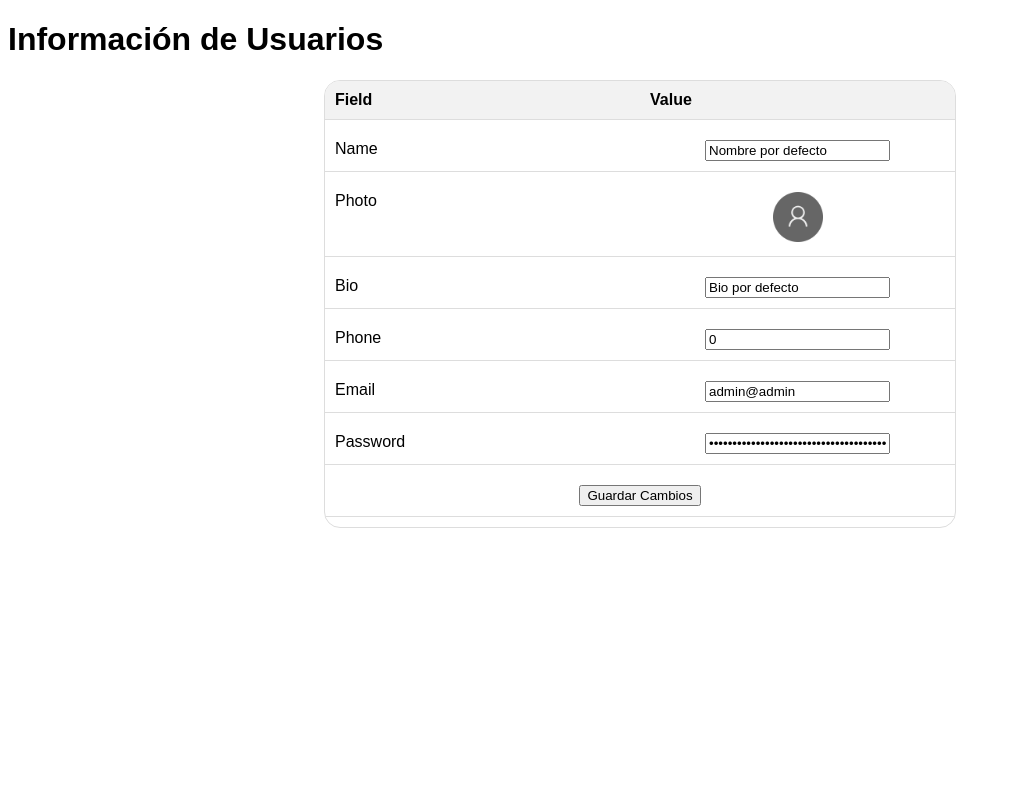
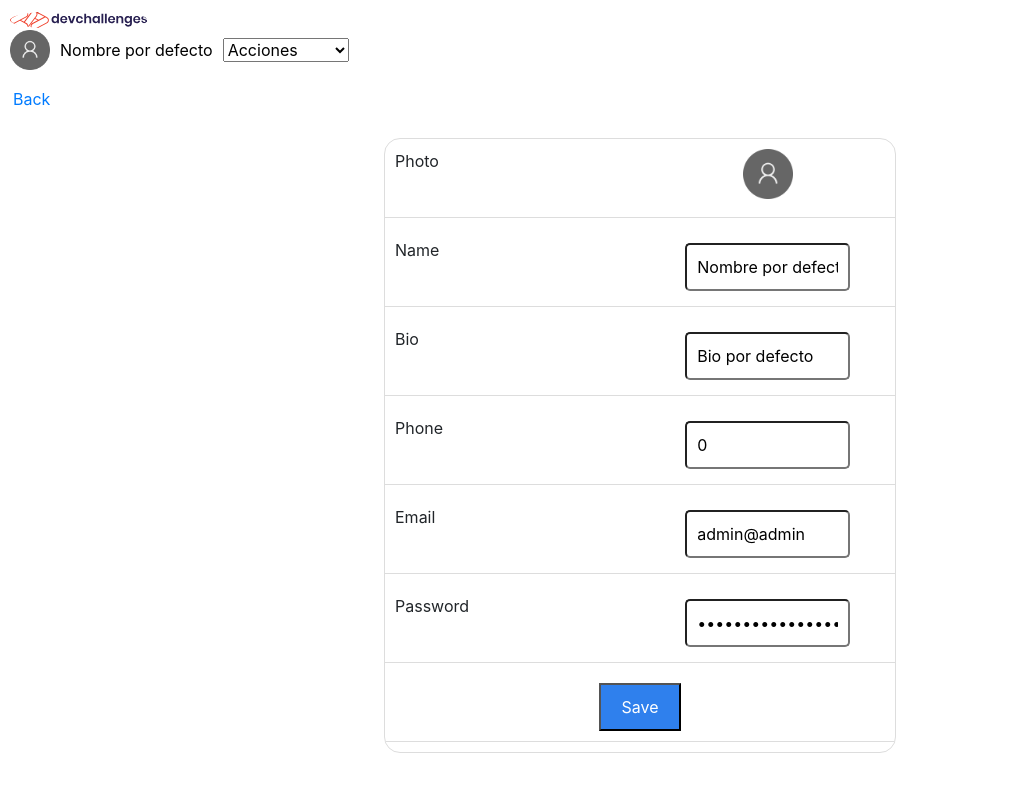
Before and after one commit to Rodrigomoll/miniproyecto_03, a PHP site: page /views/edit_usuario.php in a window 1280 px wide. Shown: the whole page, without its empty margins (0-1009 px from the left). Run offline with PHP 8.4, Linux system fonts and the light colour scheme; a user stored in the database is signed in; data comes from the database, SQL or seed files in the repository; both versions use the stored data as it was after the commit.

Commit message:
nuevos cambios

```diff
--- a/index.php
+++ b/index.php
@@ -20,7 +20,7 @@
                 <input type="text" class="formInput" name="email" placeholder="Email">
             </div>
             <div>
-                <input type="text" class="formInput" name="password" placeholder="Password">
+                <input type="password" class="formInput" name="password" placeholder="Password">
             </div>
 
             <button class="loginBoton" type="submit">Enviar</button>
--- a/scripts_php/entrar_usuario.php
+++ b/scripts_php/entrar_usuario.php
@@ -18,7 +18,7 @@ if ($_SERVER["REQUEST_METHOD"] === "POST") {
             //Guardar los datos del usuario en una variable de sesión
             session_start();
             $_SESSION["email"] = $userData["email"];
-            header("Location: ../views/dashboard.php");
+            header("Location: /views/dashboard.php");
         }else{
             echo "Contraseña incorrecta";
         }
--- a/scripts_php/update_usuario.php
+++ b/scripts_php/update_usuario.php
@@ -15,8 +15,9 @@ if ($_SERVER["REQUEST_METHOD"] === "POST") {
     if ($name !== "" && $bio !== "" && $phone !== "" && $email !== "" && $password !== "") {
         // Aquí deberías realizar cualquier validación adicional que necesites
 
+        $hashedPassword = password_hash($password, PASSWORD_DEFAULT);
         // Actualizar la base de datos
-        $updateQuery = "UPDATE usuarios SET name='$name', bio='$bio', phone='$phone', email='$email', contrasena='$password' WHERE id=$id";
+        $updateQuery = "UPDATE usuarios SET name='$name', bio='$bio', phone='$phone', email='$email', contrasena='$hashedPassword' WHERE id=$id";
         if ($_FILES["new_photo"]["size"] > 0) {
             // Si se proporciona una nueva imagen, procesa la carga
             $newPhotoName = $_FILES["new_photo"]["name"];
@@ -24,7 +25,7 @@ if ($_SERVER["REQUEST_METHOD"] === "POST") {
             $newPhotoPath = "../assets/$newPhotoName";
 
             move_uploaded_file($newPhotoTemp, $newPhotoPath);
-            $updateQuery = "UPDATE usuarios SET name='$name', bio='$bio', phone='$phone', email='$email', contrasena='$password', photo='$newPhotoName' WHERE id=$id";
+            $updateQuery = "UPDATE usuarios SET name='$name', bio='$bio', phone='$phone', email='$email', contrasena='$hashedPassword', photo='$newPhotoName' WHERE id=$id";
         }
         $result = $mysqli->query($updateQuery);
 
--- a/styles/dashboard.css
+++ b/styles/dashboard.css
@@ -1,10 +1,9 @@
-/* Agrega este código a tu archivo ../styles/dashboard.css */
+body {
+    font-family: 'Noto Sans', Arial, Helvetica, sans-serif;
+}
 
-body{
-    font-family: Arial, Helvetica, sans-serif;
-}
 table {
-    width: 50%;
+    width: 40%;
     margin: 20px auto;
     border-collapse: collapse;
     margin-top: 20px;
@@ -29,6 +28,24 @@ th, td {
     text-align: left;
 }
 
+input[type="text"],
+input[type="password"],
+input[type="file"] {
+    width: 70%;
+    padding: 10px;
+    margin: 5px 0;
+    border-radius: 5px;
+}
+
+button {
+    background-color: #2F80ED;
+    color: #fff;
+    padding: 10px 20px;
+    margin-top: 10px;
+    border-radius: 5px;
+    cursor: pointer;
+}
+
 th {
     background-color: #f2f2f2;
 }
@@ -47,8 +64,8 @@ a {
 }
 
 header {
-    background-color: #333;
-    color: white;
+    background-color: #fff;
+    color: black;
     padding: 10px;
     display: flex;
     justify-content: space-between;
@@ -59,3 +76,41 @@ header img {
     border-radius: 50%;
     margin-right: 10px;
 }
+
+header div {
+    display: flex;
+    align-items: center;
+}
+
+header span {
+    margin-right: 10px;
+}
+
+.dropdown {
+    position: relative;
+    display: inline-block;
+}
+
+.dropdown-content {
+    display: none;
+    position: absolute;
+    background-color: #f9f9f9;
+    min-width: 160px;
+    box-shadow: 0px 8px 16px 0px rgba(0, 0, 0, 0.2);
+    z-index: 1;
+}
+
+.dropdown-content a {
+    color: black;
+    padding: 12px 16px;
+    text-decoration: none;
+    display: block;
+}
+
+.dropdown-content a:hover {
+    background-color: #f1f1f1;
+}
+
+.dropdown:hover .dropdown-content {
+    display: block;
+}
--- a/views/edit_usuario.php
+++ b/views/edit_usuario.php
@@ -5,11 +5,12 @@
     <meta charset="UTF-8">
     <meta name="viewport" content="width=device-width, initial-scale=1.0">
     <link rel="stylesheet" href="../styles/dashboard.css"> <!-- Agrega un archivo CSS para estilizar la tabla si lo deseas -->
+    <link rel="stylesheet" href="https://stackpath.bootstrapcdn.com/bootstrap/4.5.2/css/bootstrap.min.css">
+
     <title>Mostrar Información de Usuarios</title>
 </head>
 
 <body>
-    <h1>Información de Usuarios</h1>
     <?php
     session_start();
     require_once "../config/database.php";
@@ -34,34 +35,57 @@
         if ($result->num_rows > 0) {
             while ($fila = $result->fetch_assoc()) {
     ?>
+                <header>
+                    <div>
+                        <!-- Aquí puedes poner la imagen en la esquina izquierda -->
+                        <img src="../assets/devchallenges.svg" alt="User Image" height="20" style="margin-right: 10px">
+                    </div>
+                    <div>
+                        <!-- Aquí muestra la información del usuario -->
+                        <?php if (isset($fila['photo'])) : ?>
+                            <img src="../assets/<?= $fila['photo'] ?>" alt="User Photo" height="40" style="border-radius: 10%;">
+                        <?php endif; ?>
+                        <span><?= $fila['name'] ?></span>
+                        <!-- Agrega el dropdown para cerrar sesión y volver al login -->
+                        <select onchange="location = this.value;" class="arrow-select">
+                            <option value="#" selected disabled>Acciones</option>
+                            <option value="../scripts_php/logout.php">Cerrar Sesión</option>
+                            <!-- Agrega más opciones según tus necesidades -->
+                        </select>
+                    </div>
+                </header>
+                <div>
+                    <button type="button" class="btn btn-link" onclick="location.href='../views/dashboard.php'">Back</button>
+
+                </div>
                 <form action="../scripts_php/update_usuario.php" method="post" enctype="multipart/form-data">
                     <table>
                         <thead>
-                            <tr>
+                            <!-- <tr>
                                 <th>Field</th>
                                 <th>Value</th>
-                            </tr>
+                            </tr> -->
                         </thead>
                         <tbody>
+                            <?php if (isset($fila['photo'])) : ?>
+                                <tr>
+                                    <td>Photo</td>
+                                    <td>
+                                        <?php if (isset($fila['photo'])) : ?>
+                                            <label for="fileInput">
+                                                <img src="../assets/<?= $fila['photo'] ?>" height="50" alt="photoDefault" style="cursor: pointer;">
+                                            </label>
+                                        <?php endif; ?>
+                                        <input type="file" accept="image/*" name="new_photo" id="fileInput" style="display:none">
+                                    </td>
+                                </tr>
+                            <?php endif; ?>
                             <tr>
                                 <td>Name</td>
                                 <td>
                                     <input type="text" name="name" value="<?= $fila['name'] ?>">
                                 </td>
                             </tr>
-                            <?php if (isset($fila['photo'])) : ?>
-                                <tr>
-                                    <td>Photo</td>
-                                    <td>
-                                        <?php if (isset($fila['photo'])) : ?>
-                                        <label for="fileInput">
-                                            <img src="../assets/<?= $fila['photo'] ?>" height="50" alt="photoDefault">
-                                        </label>
-                                        <?php endif; ?>
-                                        <input type="file" accept="image/*" name="new_photo" id="fileInput" style="display:none">
-                                    </td>
-                                </tr>
-                            <?php endif; ?>
                             <tr>
                                 <td>Bio</td>
                                 <td>
@@ -89,7 +113,7 @@
                             <tr>
                                 <td colspan="2" style="text-align: center;">
                                     <input type="hidden" name="id" value="<?= $fila['id'] ?>">
-                                    <button type="submit">Guardar Cambios</button>
+                                    <button type="submit">Save</button>
                                 </td>
                             </tr>
                         </tbody>
@@ -100,7 +124,7 @@
                     const fileInput = document.getElementById('fileInput');
                     const image = document.querySelector('img');
 
-                    image.addEventListener('click', () =>{
+                    image.addEventListener('click', () => {
                         fileInput.click();
                     })
                 </script>
--- a/views/login.php
+++ b/views/login.php
@@ -18,7 +18,7 @@
                 <input type="text" class="formInput" name="email" placeholder="Email">
             </div>
             <div>
-                <input type="text" class="formInput" name="password" placeholder="Password">
+                <input type="password" class="formInput" name="password" placeholder="Password">
             </div>
 
             <button class="loginBoton" type="submit">Login</button>
```
Also changed, not shown: databases/dump-login_db1-202311130915.sql (added, +60 -0 lines), scripts_php/crear_usuario.php (+12 -6 lines), views/dashboard.php (+25 -13 lines).
